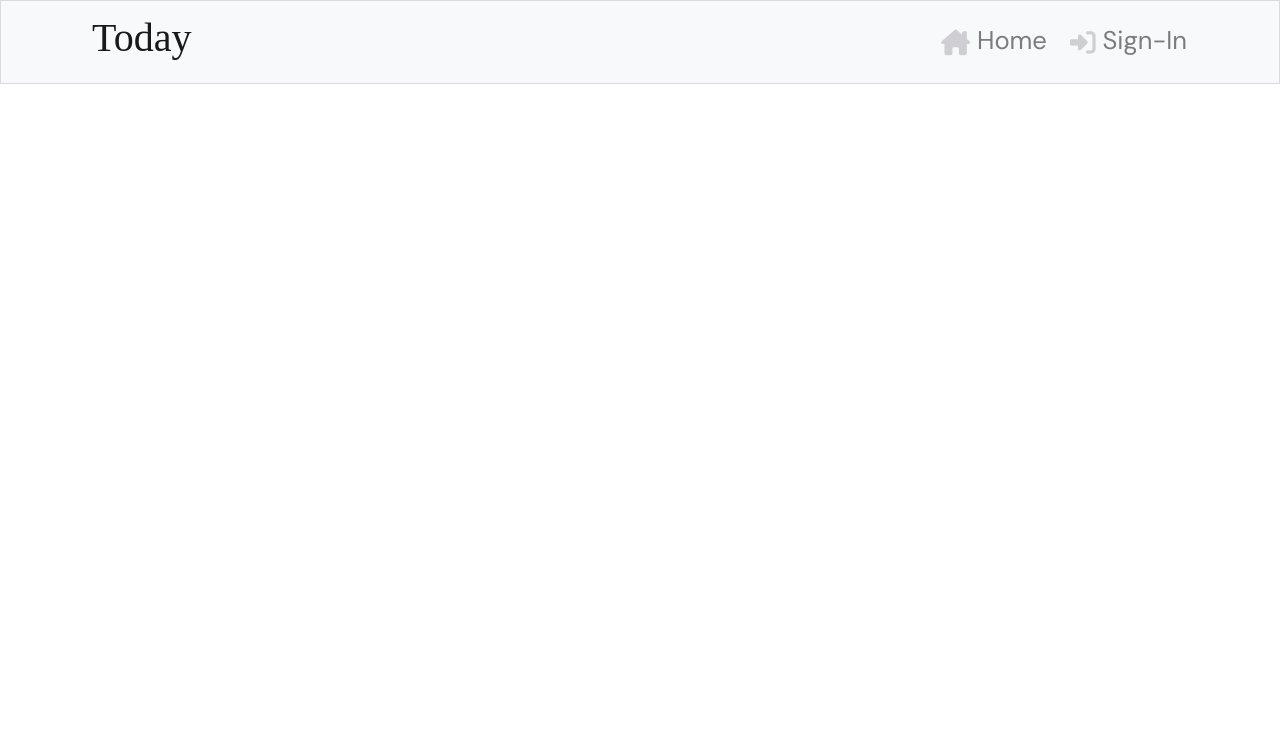
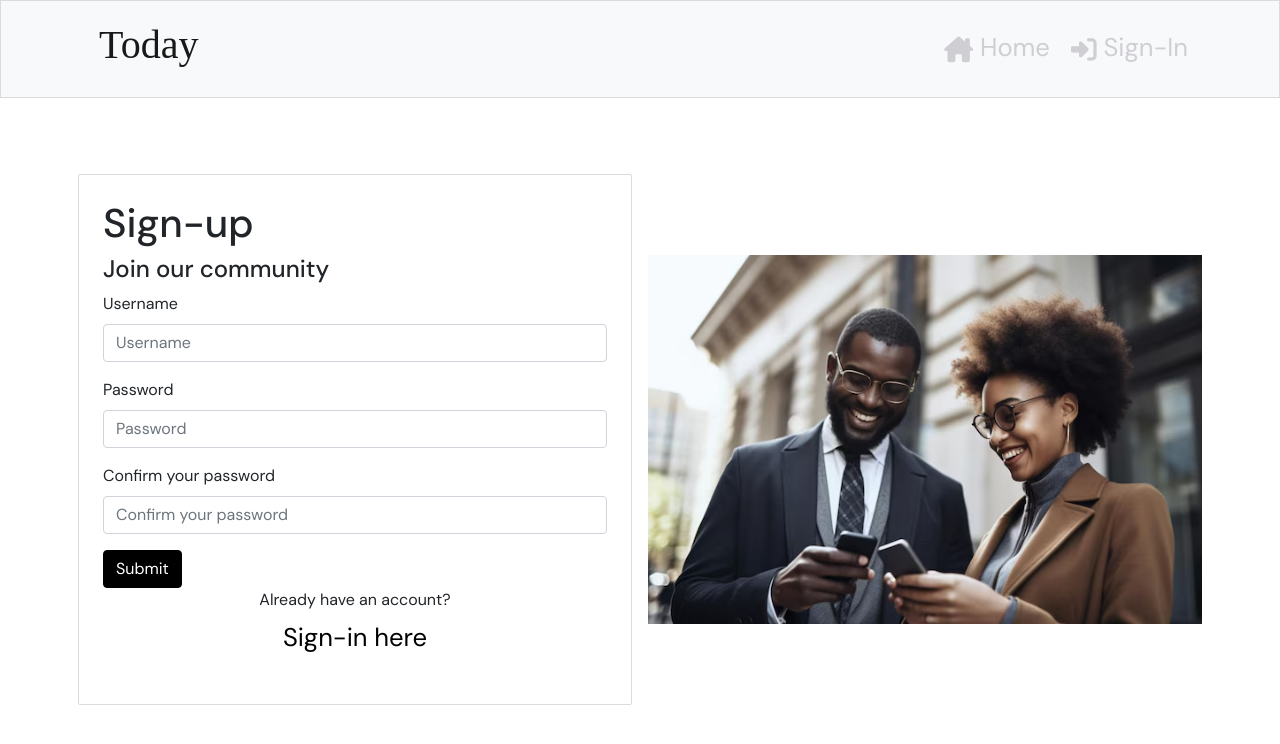
Before and after one commit to benbarker04/today, a React (Create React App) app: page / in a window 1280 px wide. Shown: the top 744 px of the page. Built offline with nearby package versions, Linux system fonts and the light colour scheme; a web font is replaced by a local one.

Commit message:
add and style singup form

```diff
--- a/package.json
+++ b/package.json
@@ -15,7 +15,7 @@
     "react-bootstrap": "^1.6.8",
     "react-dom": "^17.0.2",
     "react-infinite-scroll-component": "^6.1.0",
-    "react-router-dom": "^5.3.4",
+    "react-router-dom": "^5.3.0",
     "react-scripts": "^4.0.3",
     "web-vitals": "^1.1.2"
   },
--- a/src/App.js
+++ b/src/App.js
@@ -1,10 +1,21 @@
+import { Route, Switch } from 'react-router-dom/cjs/react-router-dom';
 import styles from './App.module.css';
 import NavBar from './components/NavBar';
+import { Container } from 'react-bootstrap';
+import './api/axiosDefaults'
+import SignUpForm from './pages/auth/SignUpForm';
 
 function App() {
   return (
     <div className={styles.App}>
-      <NavBar/>
+      <NavBar />
+      <Container className={styles.Main}>
+        <Switch>
+          <Route exact path="/" render={() => <SignUpForm/>} />
+          <Route exact path="/signin" render={() => <h1>Sign-In</h1>} />
+          <Route render={() => <p>Page not found!</p>} />
+        </Switch>
+      </Container>
     </div>
   );
 }
--- a/src/App.module.css
+++ b/src/App.module.css
@@ -1,41 +1,29 @@
 .App {
     font-family: "DM Sans", sans-serif;
     min-height: 100vh;
+}
+
+.Main {
+    padding-top: 80px !important;
 }
 
 * {
     box-sizing: border-box;
 }
 
+.Content {
+    background-color: #ffffff;
+    padding: 10px;
+    border-radius: 2px;
+    border: 1px solid #dadadf;
+}
+
+.FillerImage {
+    object-fit: contain;
+    height: 100%;
+    width: 100%;
+}
+
 .logo {
     font-family: "Playwrite IT Moderna", cursive;
 }
-
-a {
-    color: #cfced3;
-    font-size: 1.6rem;
-    padding: 7px;
-    vertical-align: middle;
-  }
-
-a:hover {
-    color: black;
-    transition: color ease-in-out 0.3s;
-}
-
-a:hover i {
-    color: #000000;
-    transition: color ease-in-out 0.3s;
-  }
-
-i {
-    color: #cfced3;
-    font-size: 1.6rem;
-    padding: 7px;
-    vertical-align: middle;
-  }
-
-i:hover {
-    color: black;
-    transition: color ease-in-out 0.3s;
-}
--- /dev/null
+++ b/src/api/axiosDefaults.js
@@ -0,0 +1,5 @@
+import axios from "axios";
+
+axios.defaults.baseURL = 'https://bens-today-project-api-0a7c2244176f.herokuapp.com/'
+axios.defaults.headers.post["Content-Type"] = "multipart/form-data";
+axios.defaults.withCredentials = true;
--- a/src/components/NavBar.js
+++ b/src/components/NavBar.js
@@ -2,17 +2,20 @@ import React from 'react'
 import { Container, Nav, Navbar } from 'react-bootstrap'
 import styles from '../App.module.css'
 import navstyles from '../styles/NavBar.module.css'
+import { NavLink } from 'react-router-dom/cjs/react-router-dom'
 
 function NavBar() {
     return (
         <Navbar className={navstyles.NavBar} fixed='top' bg="light" expand="lg">
             <Container>
-                <Navbar.Brand href="#home"><h1 className={styles.logo}>Today</h1></Navbar.Brand>
+                <NavLink to='/'>
+                    <Navbar.Brand href="#home"><h1 className={styles.logo}>Today</h1></Navbar.Brand>
+                </NavLink>
                 <Navbar.Toggle aria-controls="basic-navbar-nav" />
                 <Navbar.Collapse id="basic-navbar-nav">
                     <Nav className='ml-auto'>
-                        <Nav.Link><i class="fa-solid fa-house-chimney"></i>Home</Nav.Link>
-                        <Nav.Link><i class="fa-solid fa-right-to-bracket"></i>Sign-In</Nav.Link>
+                        <NavLink to='/'><i class="fa-solid fa-house-chimney"></i>Home</NavLink>
+                        <NavLink to='/signin'><i class="fa-solid fa-right-to-bracket"></i>Sign-In</NavLink>
                     </Nav>
                 </Navbar.Collapse>
             </Container>
--- a/src/index.js
+++ b/src/index.js
@@ -3,10 +3,13 @@ import ReactDOM from 'react-dom';
 import './index.css';
 import App from './App';
 import reportWebVitals from './reportWebVitals';
+import { BrowserRouter as Router } from 'react-router-dom/cjs/react-router-dom';
 
 ReactDOM.render(
   <React.StrictMode>
-    <App />
+    <Router>
+      <App />
+    </Router>
   </React.StrictMode>,
   document.getElementById('root')
 );
--- /dev/null
+++ b/src/pages/auth/SignUpForm.js
@@ -0,0 +1,89 @@
+import React, { useState } from "react";
+import styles from "../../App.module.css";
+import formStyles from '../../styles/SignUpForm.module.css'
+import btnStyles from '../../styles/Buttons.module.css'
+import { Form, Button, Col, Row, Container, Image, Alert } from "react-bootstrap";
+import signupimage from '../../assets/two-people-looking-their-phones-one-them-is-looking-phone_905510-426.avif'
+import { Link, useHistory } from "react-router-dom/cjs/react-router-dom";
+import axios from "axios";
+
+function SignUpForm() {
+        const [signUpData, setSignUpData] = useState({
+          username: "",
+          password1: "",
+          password2: "",
+        });
+        const { username, password1, password2 } = signUpData;
+
+        const [errors, setErrors,] = useState({});
+
+        const history = useHistory();
+
+        const handleChange = (event) => {
+          setSignUpData({
+            ...signUpData,
+            [event.target.name]: event.target.value,
+          });
+        };
+
+        const handleSubmit = async (event) => {
+            event.preventDefault()
+            try{
+                await axios.post('dj-rest-auth/registration/', signUpData)
+                history.push('/signin')
+            }catch(err){
+               setErrors(err.response?.data)
+            }
+        }
+
+    return (
+        <Row className={formStyles.Row}>
+            <Col className="my-auto py-2 p-md-2" md={6}>
+                <Container className={`${styles.Content} p-4 `}>
+                    <h1>Sign-up</h1>
+                    <h4>Join our community</h4>
+                    <Form onSubmit={handleSubmit}>
+                        <Form.Group controlId="username">
+                            <Form.Label>Username</Form.Label>
+                            <Form.Control value={username} name="username" type="username" placeholder="Username" onChange={handleChange} />
+                        </Form.Group>
+                        {errors.username?.map((message, idx)=>
+                            <Alert variant="dark" key={idx}>{message}</Alert>
+                        )}
+
+                        <Form.Group controlId="password1">
+                            <Form.Label>Password</Form.Label>
+                            <Form.Control value={password1} name="password1" type="password" placeholder="Password" onChange={handleChange} />
+                        </Form.Group>
+                        {errors.password1?.map((message, idx)=>
+                            <Alert variant="dark" key={idx}>{message}</Alert>
+                        )}
+
+                        <Form.Group controlId="password2">
+                            <Form.Label>Confirm your password</Form.Label>
+                            <Form.Control value={password2} name="password2" type="password" placeholder="Confirm your password" onChange={handleChange} />
+                        </Form.Group>
+                        {errors.password2?.map((message, idx)=>
+                            <Alert variant="dark" key={idx}>{message}</Alert>
+                        )}
+
+                        <Button className={btnStyles.black} variant="dark" type="submit">
+                            Submit
+                        </Button>
+                        {errors.non_field_errors?.map((message, idx)=>
+                            <Alert variant="dark" key={idx} className="mt-3">{message}</Alert>
+                        )}
+                    </Form>
+                    <p >Already have an account?<Link to='/signin' className={formStyles.link}>Sign-in here</Link></p>
+                </Container>
+            </Col>
+            <Col md={6}
+                className={`my-auto d-none d-md-block p-2`}>
+                <Image className={`${styles.FillerImage}`} src={signupimage} alt="Two friends smiling at their phone"/>
+            </Col>
+        </Row>
+
+    )
+}
+
+export default SignUpForm
--- /dev/null
+++ b/src/styles/Buttons.module.css
@@ -0,0 +1,16 @@
+.black{
+    background-color: black;
+    border-color: black;
+}
+
+.black:hover{
+    background-color: white;
+    border-color: black;
+    color: black;
+}
+
+.black:active {
+    background-color: grey !important;
+    border-color: grey  !important;
+
+}
--- a/src/styles/NavBar.module.css
+++ b/src/styles/NavBar.module.css
@@ -1,4 +1,34 @@
 .NavBar{
-    background-color: #ffffff;
-    border: 1px solid #dadadf
+    background-color: #fafafa;
+    border: 1px solid #dadadf;
+    position: fixed;
 }
+a {
+    color: #cfced3;
+    font-size: 1.6rem;
+    padding: 7px;
+    vertical-align: middle;
+}
+
+a:hover {
+    color: black;
+    transition: color ease-in-out 0.3s;
+    text-decoration: none;
+}
+
+a:hover i {
+    color: black;
+    transition: color ease-in-out 0.3s;
+}
+
+i {
+    color: #cfced3;
+    font-size: 1.6rem;
+    padding: 7px;
+    vertical-align: middle;
+}
+
+i:hover {
+    color: black;
+    transition: color ease-in-out 0.3s;
+}
--- /dev/null
+++ b/src/styles/SignUpForm.module.css
@@ -0,0 +1,19 @@
+.Row {
+  height: calc(100vh - 81px);
+}
+
+.link {
+  text-align: center;
+  display: block;
+  margin: auto;
+  color: black !important;
+}
+
+.link:hover{
+  color: darkgray !important;
+}
+
+p{
+  text-align: center;
+  display: block;
+}
```
Also changed, not shown: src/assets/two-people-looking-their-phones-one-them-is-looking-phone_905510-426.avif (added), 1 other file (tests, documents, lock files or other folders).
